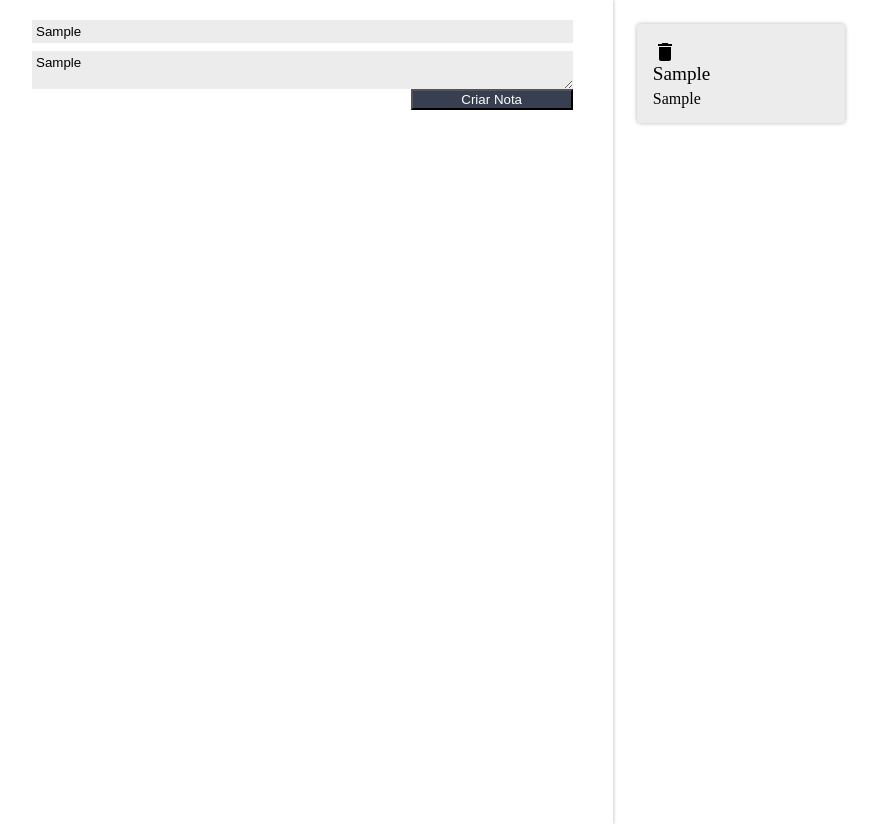
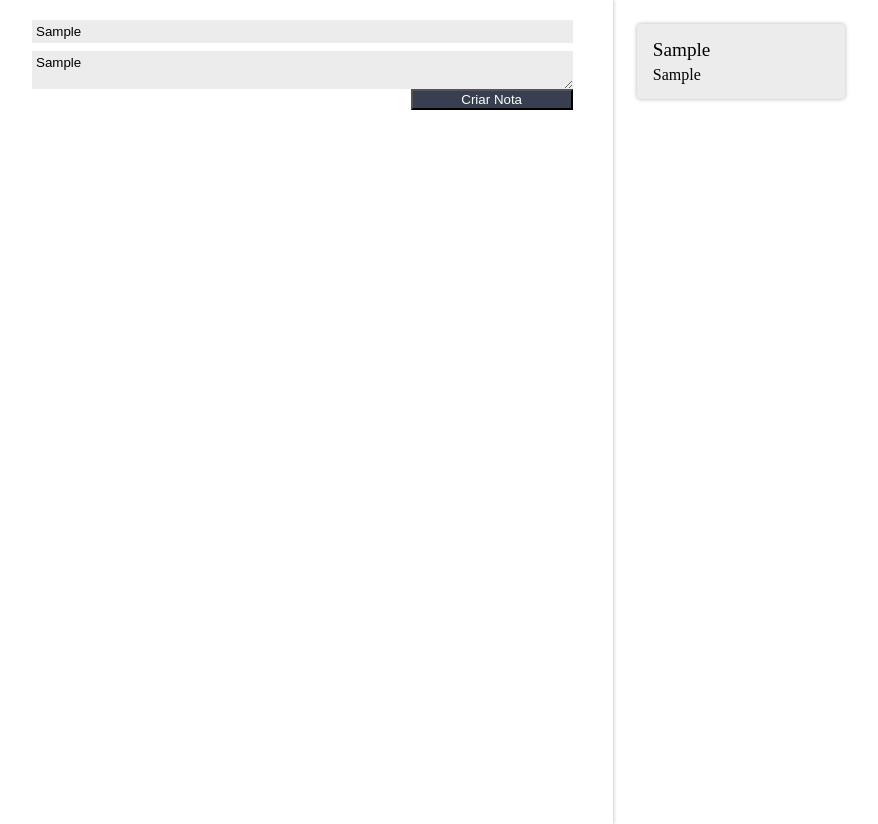
Before and after one commit to Davi95-BR/react, a React (Create React App) app: page / in a window 1280 px wide. Both pictures are taken after typing "Sample", "Sample" into the empty fields and a click on the button "Criar Nota". Shown: the whole page, without its empty margins (8-886 px from the left). Built offline with nearby package versions, Linux system fonts and the light colour scheme.

Commit message:
Revert "Importando svg e utlizando o React e criando uma pasta de img"
This reverts commit a6219b8e46b801c9f6b3adb331a4e7d31f9eb078.

```diff
--- a/src/componentes/CardNota/CardNota.jsx
+++ b/src/componentes/CardNota/CardNota.jsx
@@ -1,12 +1,10 @@
 import React, { Component } from 'react';
 import './estilo.css'
-import {ReactComponent as DeleteSVG} from '../../assets/img/delete.svg' // O nome deleteSVG deve ser maísculo para ser reconhecido == DeleteSVG
 
 class CardNota extends Component {
     render() {
         return (
             <section className="card-nota">
-                <DeleteSVG/>
                 <header className="card-nota__cabecalho">
                     <h3 className="card-nota__titulo">{this.props.titulo}</h3>
                 </header>
```
Also changed, not shown: src/assets/img/delete.svg (deleted).
